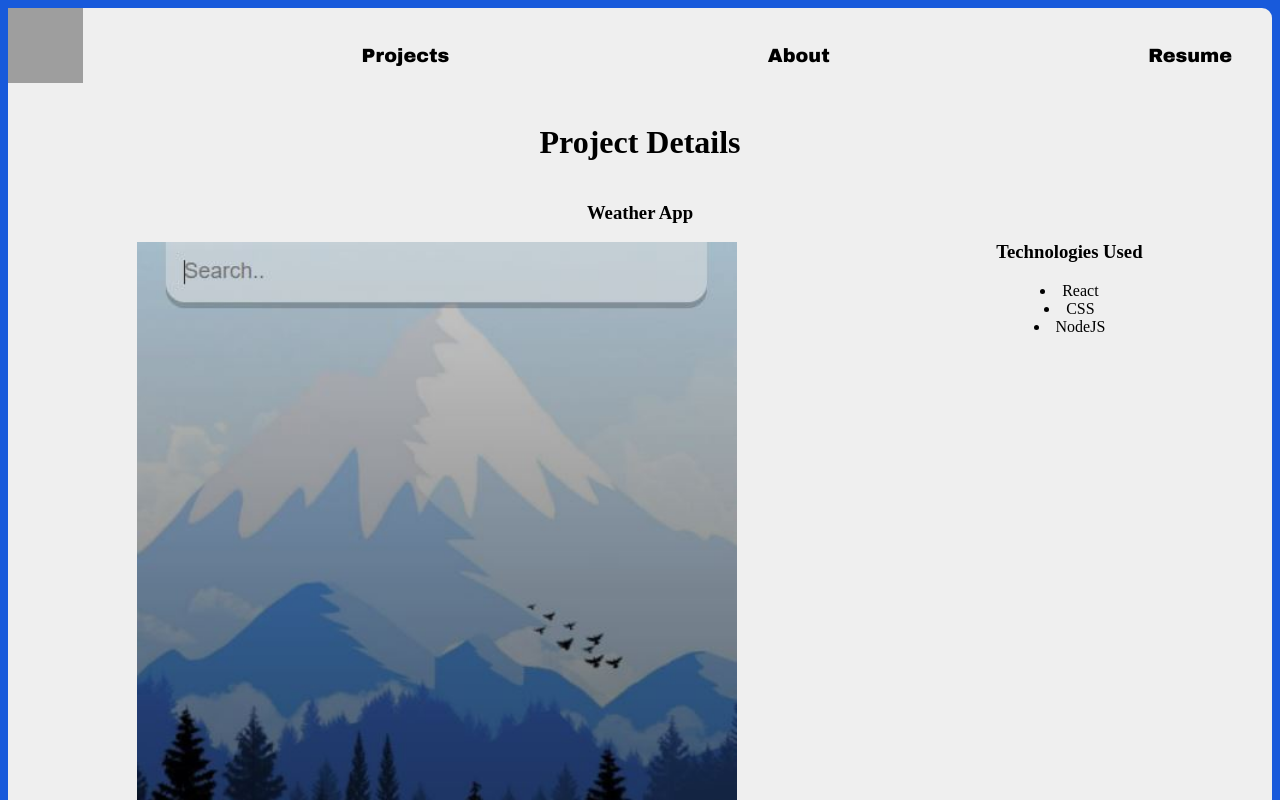
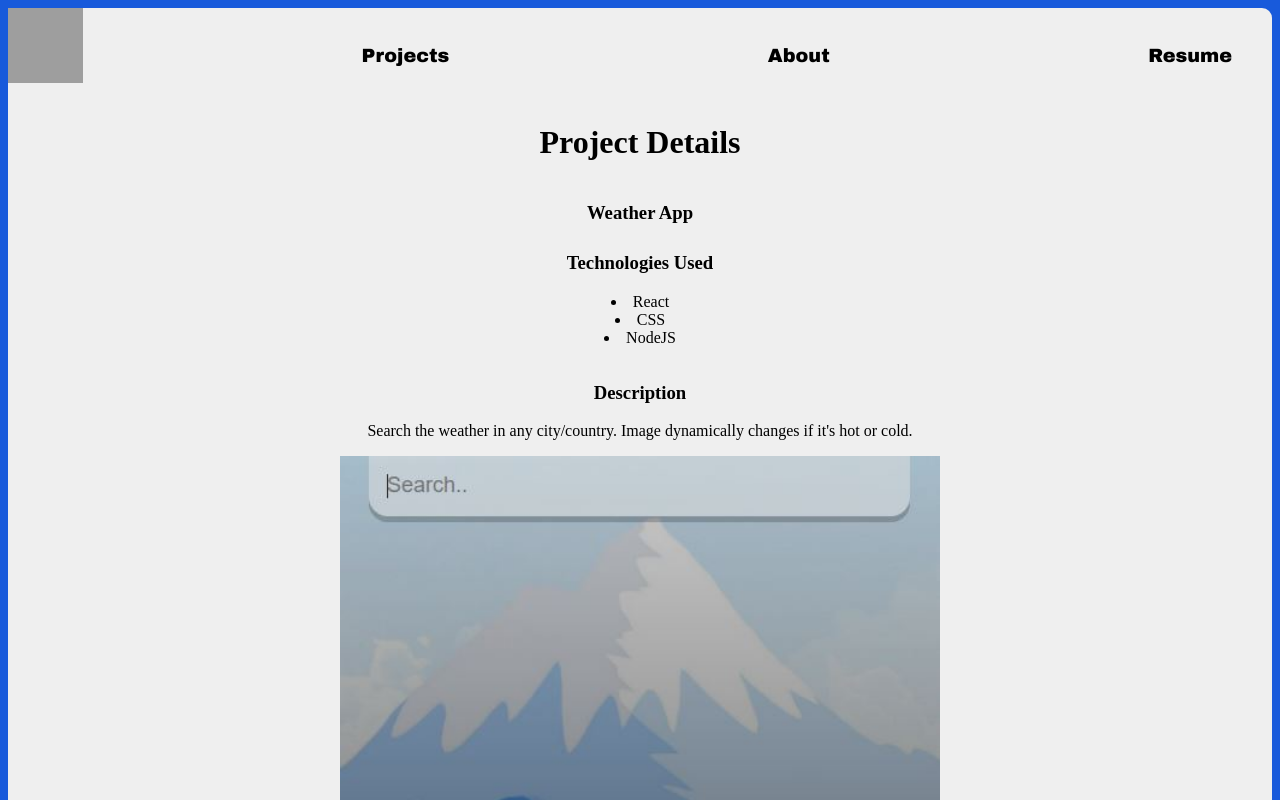
Before and after one commit to Bigjames728/portfolio-app, a React (Create React App) app: page /projects/0 in a window 1280 px wide. Shown: the top 800 px of the page. Built offline with nearby package versions, Linux system fonts and the light colour scheme; grey boxes are pictures that could not be loaded.

Commit message:
Rearranged some things in ProjectDetails.js and added some styles

```diff
--- a/src/components/ProjectDetails.js
+++ b/src/components/ProjectDetails.js
@@ -31,7 +31,27 @@ export default function ProjectDetails({id}) {
         <main>
             <div className="flex-container">
                 <h1>Project Details</h1>
-                <h3 className="course--name">{projects.project_name}</h3>
+                <h3 className="project--name">{projects.project_name}</h3>
+                <div className="list--container">
+                    <h3 className="project--detail--title">Technologies Used</h3>
+                        <ul className="course--detail--list">
+                            {
+                                projects.technologies ?
+                                projects.technologies.map(technology => (
+                                    <li key={technology.id}>
+                                        {technology}
+                                    </li>
+                                )) :
+                                ''
+                            }
+                        </ul>
+                </div>
+
+                    <div className="description">
+                        <h3>Description</h3>
+                        <p>{projects.description}</p>
+                    </div>
+
                 <div className="main--flex">
                     <div className="img--container">
                         <img src={ projects.image_urls ?
@@ -47,30 +67,8 @@ export default function ProjectDetails({id}) {
                               alt=""
                         />
                     </div>
-
-                    <div className="list--container">
-                        <h3 className="course--detail--title">Technologies Used</h3>
-                        <ul className="course--detail--list">
-                            {
-                                projects.technologies ?
-                                projects.technologies.map(technology => (
-                                    <li key={technology.id}>
-                                        {technology}
-                                    </li>
-                                )) :
-                                ''
-                            }
-                        </ul>
-                    </div>
                 </div>
-
-                <div className="description">
-                    <h3>Description</h3>
-                    <p>{projects.description}</p>
-                </div>
-
             </div>
-
         </main>
     )
 }
--- a/src/index.css
+++ b/src/index.css
@@ -66,6 +66,7 @@ body {
   flex-wrap: wrap;
   flex-direction: column;
   margin-top: 20px;
+  align-items: center;
 }
 
 .flex-container-projectList {
@@ -113,10 +114,12 @@ ul {
 
 }
 
-.list--container {
+.project--name {
 
+}
 
-  margin-top: -20px;
+.project--detail--title {
+  margin-top: 10px;
 }
 
 /* The below class centered and then stacked images vertically */
```
